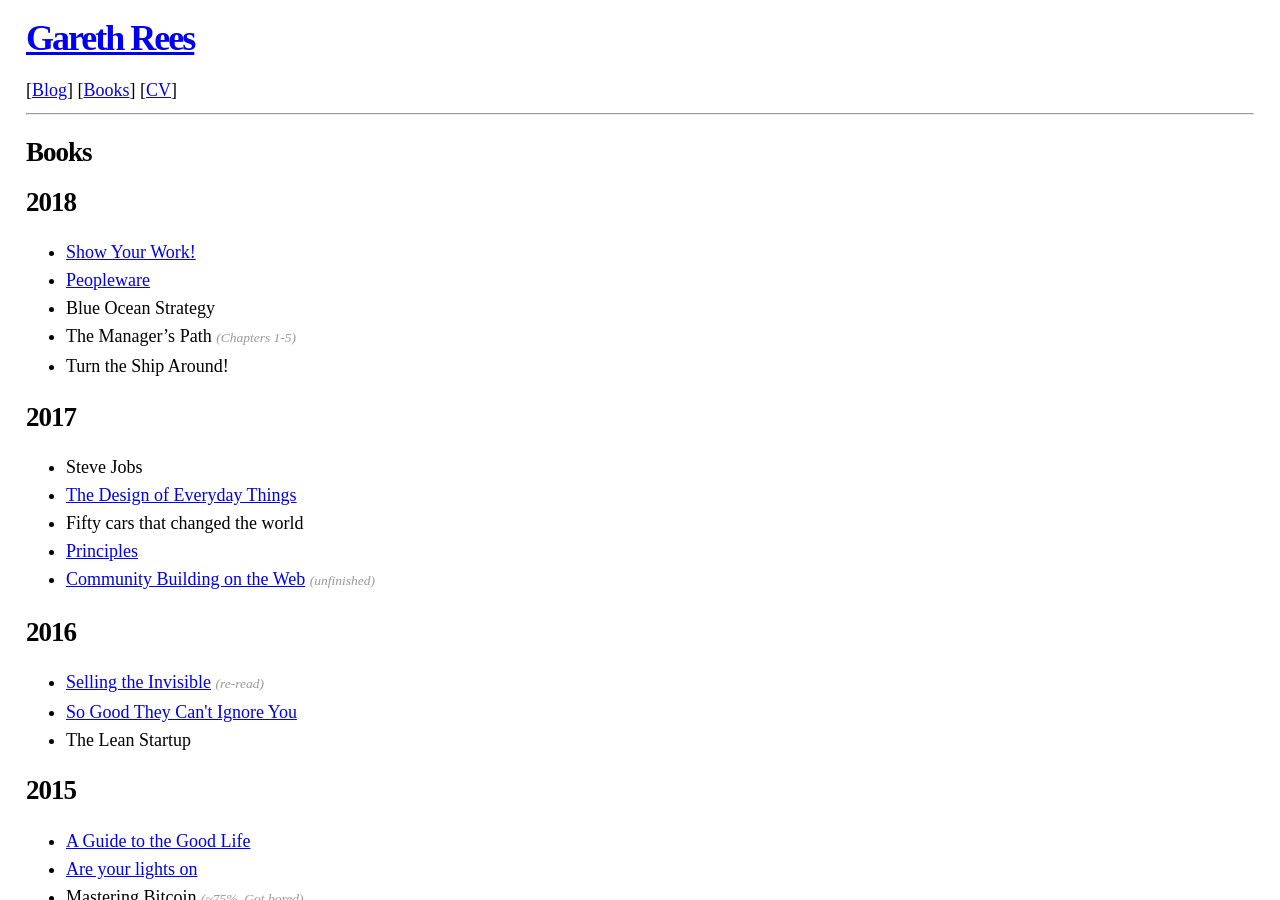
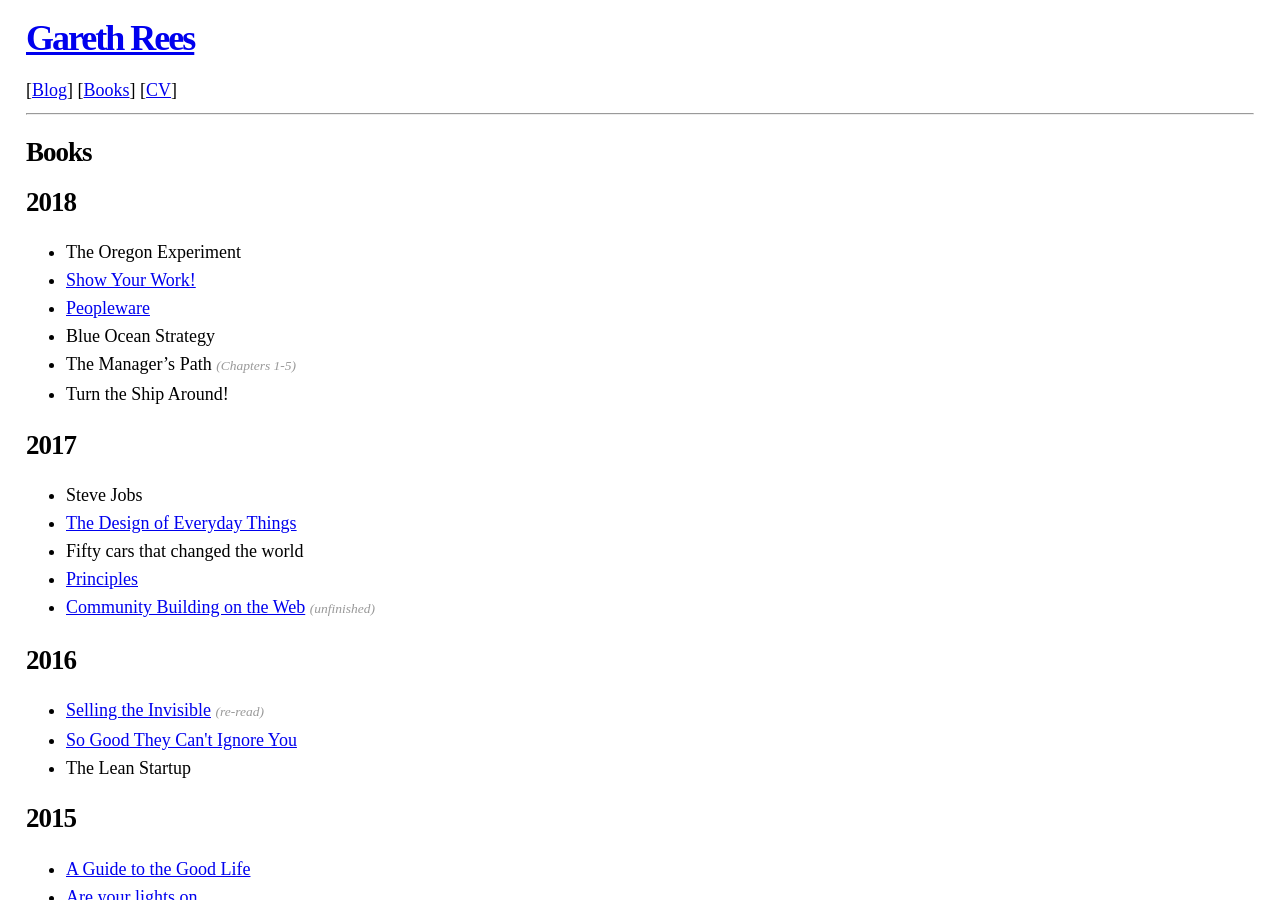
Before and after one commit to garethrees/garethrees.github.com, a Jekyll site: the page built from books.html, in a window 1280 px wide and 900 px high. Built offline with Jekyll 4.4.1, drawn with Linux system fonts in a browser that asks for light colours.

Commit message:
Add The Oregon Experiment to Books

```diff
--- a/_data/books.yml
+++ b/_data/books.yml
@@ -1,4 +1,5 @@
 2018:
+- title: The Oregon Experiment
 - title: Show Your Work!
   post: /2018/07/10/book-notes-show-your-work
 - title: Peopleware
```
